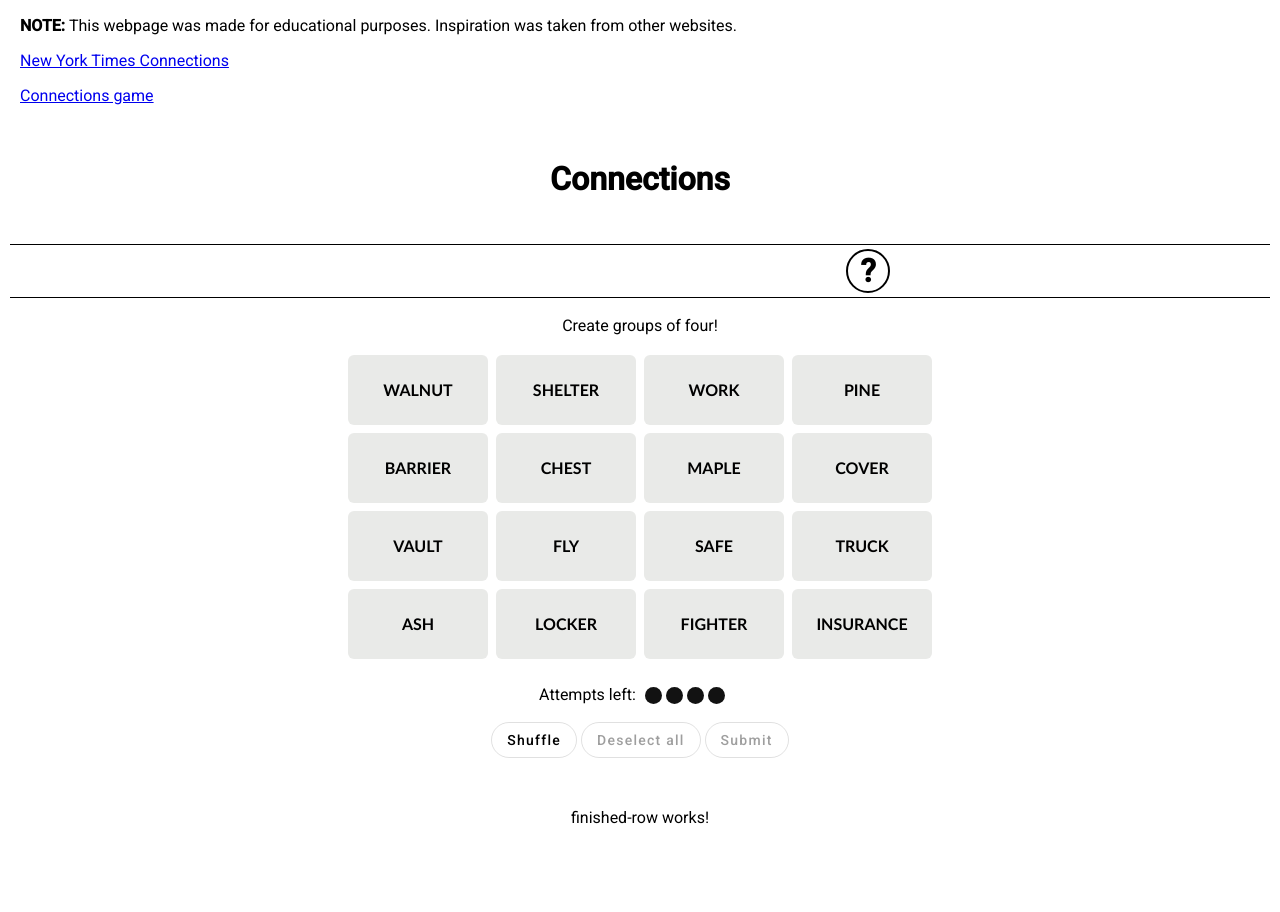
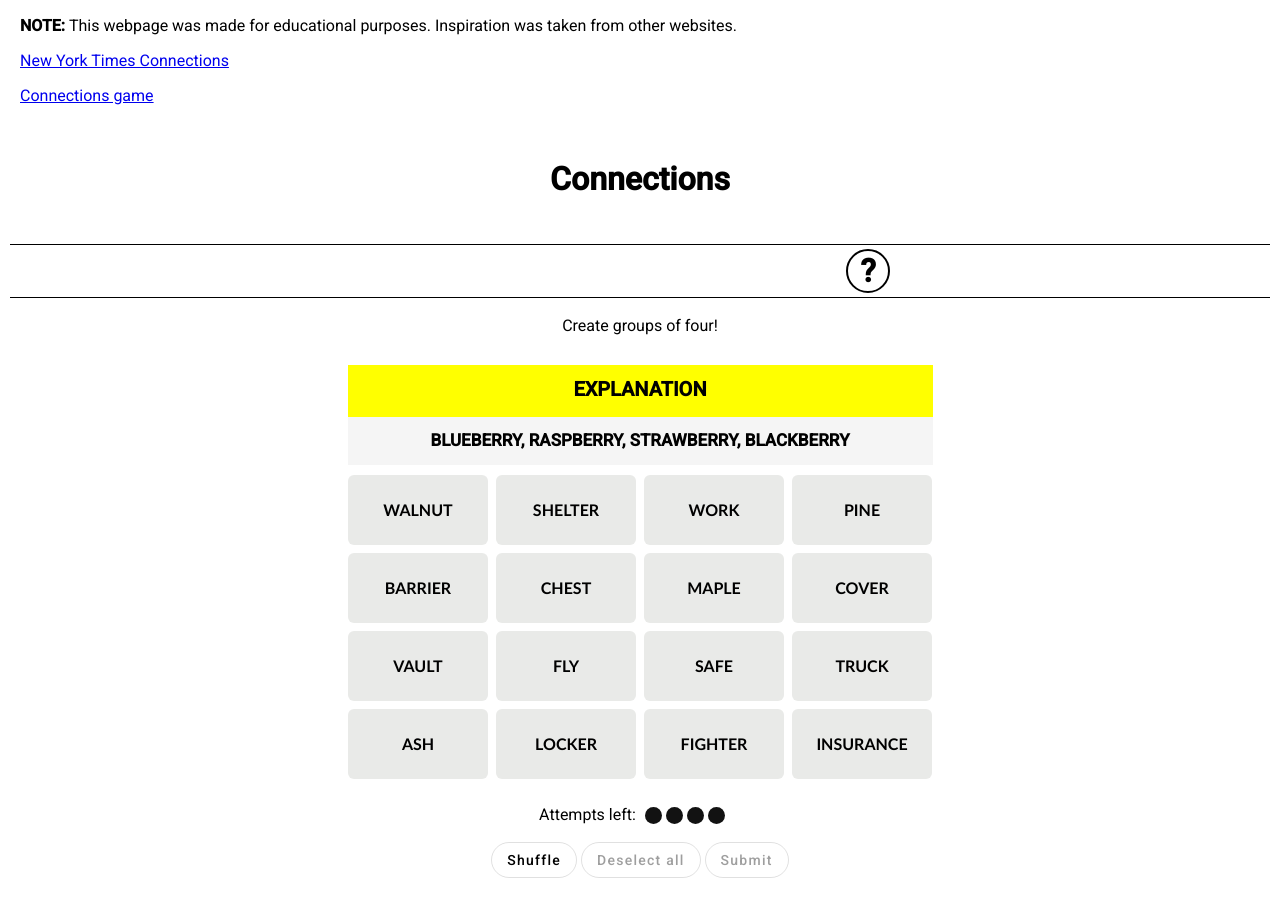
Before and after one commit to emmiberge/word-game-2.0, an Angular app: page / in a window 1280 px wide. Before the commit the page ends 843 px from the top, so only its background shows below. Built offline with nearby package versions, Linux system fonts and the light colour scheme.

Commit message:
example layout finished-row

```diff
--- a/src/app/app.component.html
+++ b/src/app/app.component.html
@@ -12,7 +12,10 @@
   <app-toolbar style="width: 100%;"></app-toolbar>
   <div class="inner-container">
     <p style="margin-bottom: 10px; margin-top: 18px;">Create groups of four!</p>
-    <app-grid (taskNameEvent) = 'receiveGameEvent($event)'></app-grid>
+    <div style="display: flex; flex-direction: column; align-items: center;">
+      <app-finished-row style="width: 585px;" [color]= 'exampleColor' [word_explanation] ='exampleWE'></app-finished-row>
+      <app-grid (taskNameEvent) = 'receiveGameEvent($event)'></app-grid>
+    </div>
     <div style="display: flex;">
       <p class="textAttempts">Attempts left:</p>
       <div class="dotContainer" >
@@ -29,7 +32,7 @@
   <p>{{displayText}}</p>
 
   <button *ngIf="isGameFinished"  class="button-in-row" (click)="newGame()" mat-stroked-button>New Game</button>
-  <app-finished-row [color]= 'exampleColor' [word_explanation] ='exampleWE'></app-finished-row>
+
 
 </div>
 </div>
--- a/src/app/app.component.ts
+++ b/src/app/app.component.ts
@@ -35,7 +35,7 @@ export class AppComponent {
   isGameFinished! : boolean;
   isAnyTileChosen! : boolean;
 
-  exampleColor : string = "blue";
+  exampleColor : string = "yellow";
   exampleWE : WordCollection = GameGenerator.getExampleWordCollection();
 
   @ViewChild(GridComponent) GridComponent: any;
--- a/src/components/finished-row/finished-row.component.css
+++ b/src/components/finished-row/finished-row.component.css
@@ -0,0 +1,21 @@
+.container{
+    width: inherit;
+    height: 100px;
+    background-color: whitesmoke;
+}
+
+.title{
+    font-size:20px;
+    text-align: center;
+    height: 40%;
+    padding-top: 12px;
+    text-transform: uppercase;
+}
+
+.words{
+    font-size: 17px;
+    text-align: center;
+    text-transform: uppercase;
+    margin-top: -7px;
+
+}
--- a/src/components/finished-row/finished-row.component.html
+++ b/src/components/finished-row/finished-row.component.html
@@ -1 +1,4 @@
-<p>finished-row works!</p>
+<div class="container">
+    <h3 class="title" style.background-color={{color}}> Explanation</h3>
+    <h5 class="words">BLUEBERRY, RASPBERRY, STRAWBERRY, BLACKBERRY</h5>
+</div>
```
